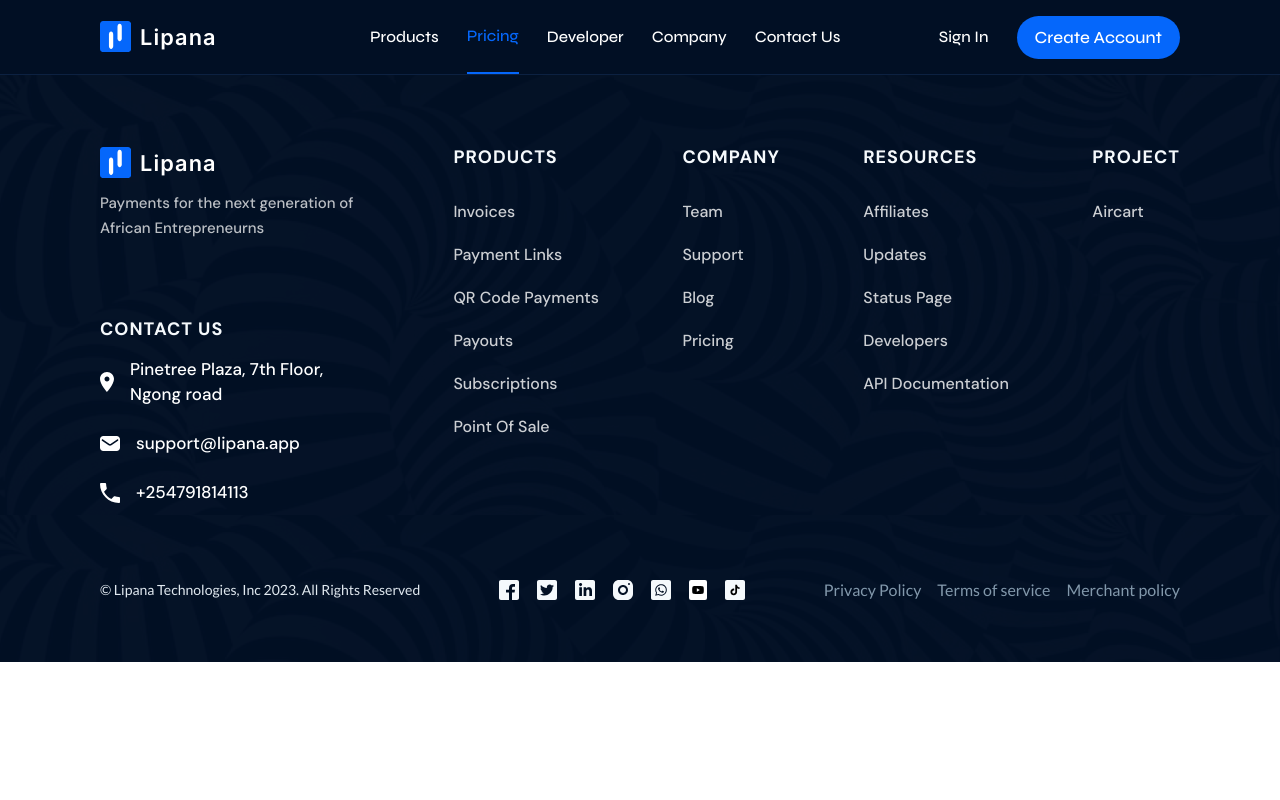
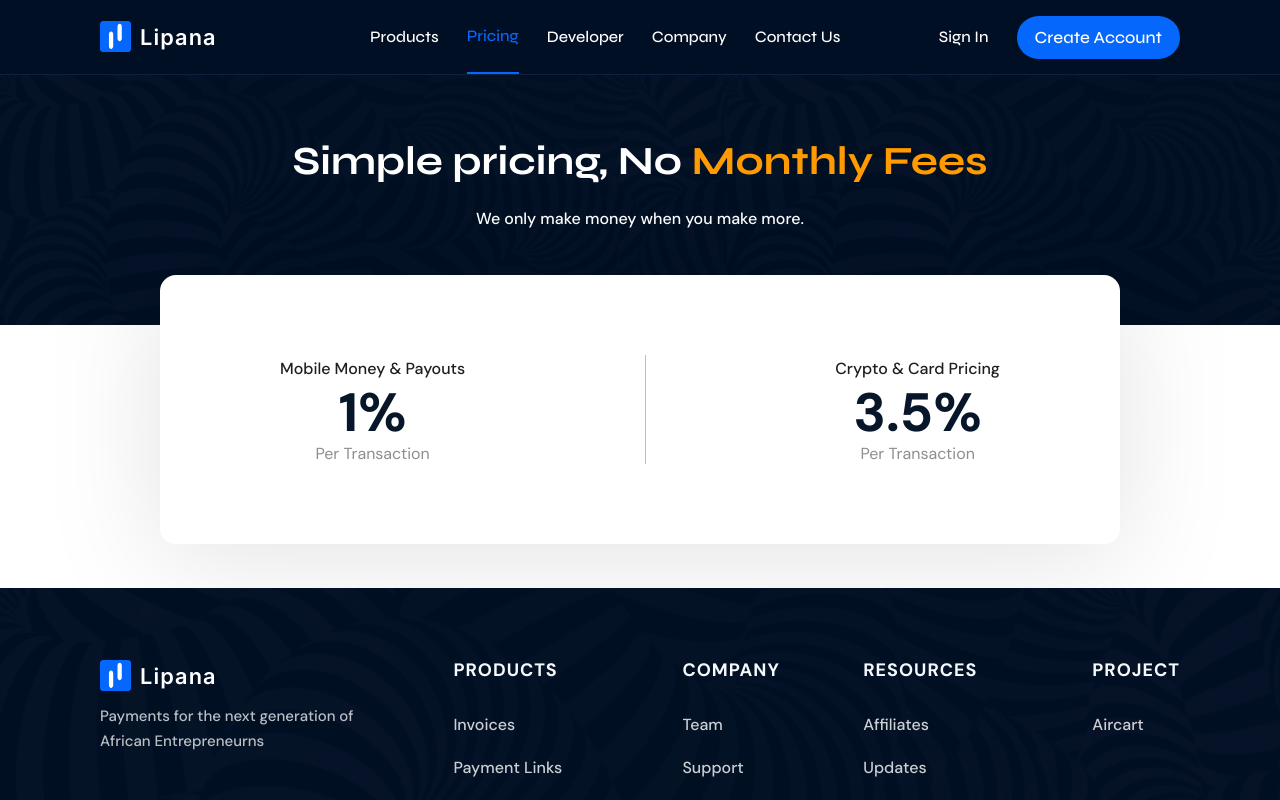
Before and after one commit to Obafemi-NG/lipana-website, a React (Create React App) app: page /pricing in a window 1280 px wide. Shown: the top 800 px of the page. Built offline with nearby package versions, Linux system fonts and the light colour scheme.

Commit message:
UI update for Pricing Page

```diff
--- a/src/pages/Pricing/Pricing.jsx
+++ b/src/pages/Pricing/Pricing.jsx
@@ -2,7 +2,56 @@
 import styles from "./Pricing.module.css";
 
 const Pricing = () => {
-  return <div className={styles.pageContainer}></div>;
+  return (
+    <div className={styles.pageContainer}>
+      <div className={styles.titleContainer}>
+        <p className={styles.pageTitle}>
+          {" "}
+          Simple pricing, No{" "}
+          <span className={styles.titleSpan}> Monthly Fees </span>{" "}
+        </p>
+        <p className={styles.pageSubTitle}>
+          {" "}
+          We only make money when you make more.{" "}
+        </p>
+      </div>
+      <div className={styles.contentContainer}>
+        <div className={styles.percentageContainer}>
+          <div className={styles.pricing}>
+            <p className={styles.title}> Mobile Money & Payouts </p>
+            <p className={styles.percentage}> 1% </p>
+            <p className={styles.perTransaction}> Per Transaction </p>
+          </div>
+          <div className={styles.pricing}>
+            <p className={styles.title}> Crypto & Card Pricing </p>
+            <p className={styles.percentage}> 3.5% </p>
+            <p className={styles.perTransaction}> Per Transaction </p>
+          </div>
+        </div>
+        {/* <div className={styles.contactsContainer}>
+          <div className={styles.locationContainer}>
+            <img
+              src={contactLocation}
+              alt=" location "
+              className={styles.contactIcon}
+            />
+            <p className={styles.contactText}>
+              {" "}
+              Pinetree Plaza, 7th Floor, Ngong road
+            </p>
+          </div>
+          <div className={styles.mailContainer}>
+            <img src={contactMail} alt="mail" className={styles.contactIcon} />
+            <p className={styles.contactText}> support@lipana.app </p>
+          </div>
+          <div className={styles.phoneContainer}>
+            <img src={contactPhone} alt="call" className={styles.contactIcon} />
+            <p className={styles.contactText}> +254791814113 </p>
+          </div>
+        </div> */}
+      </div>
+    </div>
+  );
 };
 
 export default Pricing;
--- a/src/pages/Pricing/Pricing.module.css
+++ b/src/pages/Pricing/Pricing.module.css
@@ -0,0 +1,98 @@
+.titleContainer {
+  position: relative;
+  background-color: #010f24;
+  height: fit-content;
+  z-index: 0;
+  height: 250px;
+}
+
+.titleContainer::before {
+  content: "";
+  position: absolute;
+  top: 0;
+  left: 0;
+  right: 0;
+  bottom: 0;
+  z-index: -1;
+  opacity: 0.02;
+  background: url("../../assets/footerPattern.png");
+  background-repeat: repeat;
+  background-size: contain;
+}
+.pageTitle {
+  font-family: "Syne";
+  font-weight: 700;
+  font-size: 40px;
+  line-height: 48px;
+  padding-top: 62px;
+  text-align: center;
+  color: #ffffff;
+}
+.titleSpan {
+  color: #ff9b00;
+}
+.pageSubTitle {
+  font-family: "DM Sans";
+  font-style: normal;
+  font-weight: 500;
+  font-size: 16px;
+  line-height: 129.5%;
+  text-align: center;
+  margin-top: 24px;
+  color: #ffffff;
+}
+.contentContainer {
+  margin-bottom: 48px;
+  position: relative;
+  max-width: 1200px;
+  margin: auto;
+}
+
+.percentageContainer {
+  background-color: #fff;
+  width: 60%;
+  margin: auto;
+  margin-bottom: 44px;
+  margin-top: -50px;
+  /* padding-top: 68px;
+  padding-bottom: 36px; */
+  padding: 80px 120px;
+  filter: drop-shadow(0px 13px 55px rgba(0, 0, 0, 0.11));
+  border-radius: 16px;
+  display: flex;
+  align-items: center;
+  justify-content: space-between;
+}
+.title {
+  font-family: "DM Sans";
+  font-style: normal;
+  font-weight: 500;
+  font-size: 16px;
+  line-height: 28px;
+  text-align: center;
+  color: #1e1e1e;
+}
+.percentage {
+  font-family: "DM Sans";
+  font-style: normal;
+  font-weight: 700;
+  font-size: 54px;
+  line-height: 60px;
+  text-align: center;
+
+  color: #08162a;
+}
+
+.perTransaction {
+  font-family: "DM Sans";
+  font-style: normal;
+  font-weight: 400;
+  font-size: 16px;
+  line-height: auto;
+  text-align: center;
+  color: #8e8e8e;
+}
+.percentageContainer .pricing:nth-child(n):not(:last-child) {
+  border-right: #bdbdbd 1.5px solid;
+  padding-right: 25%;
+}
```
